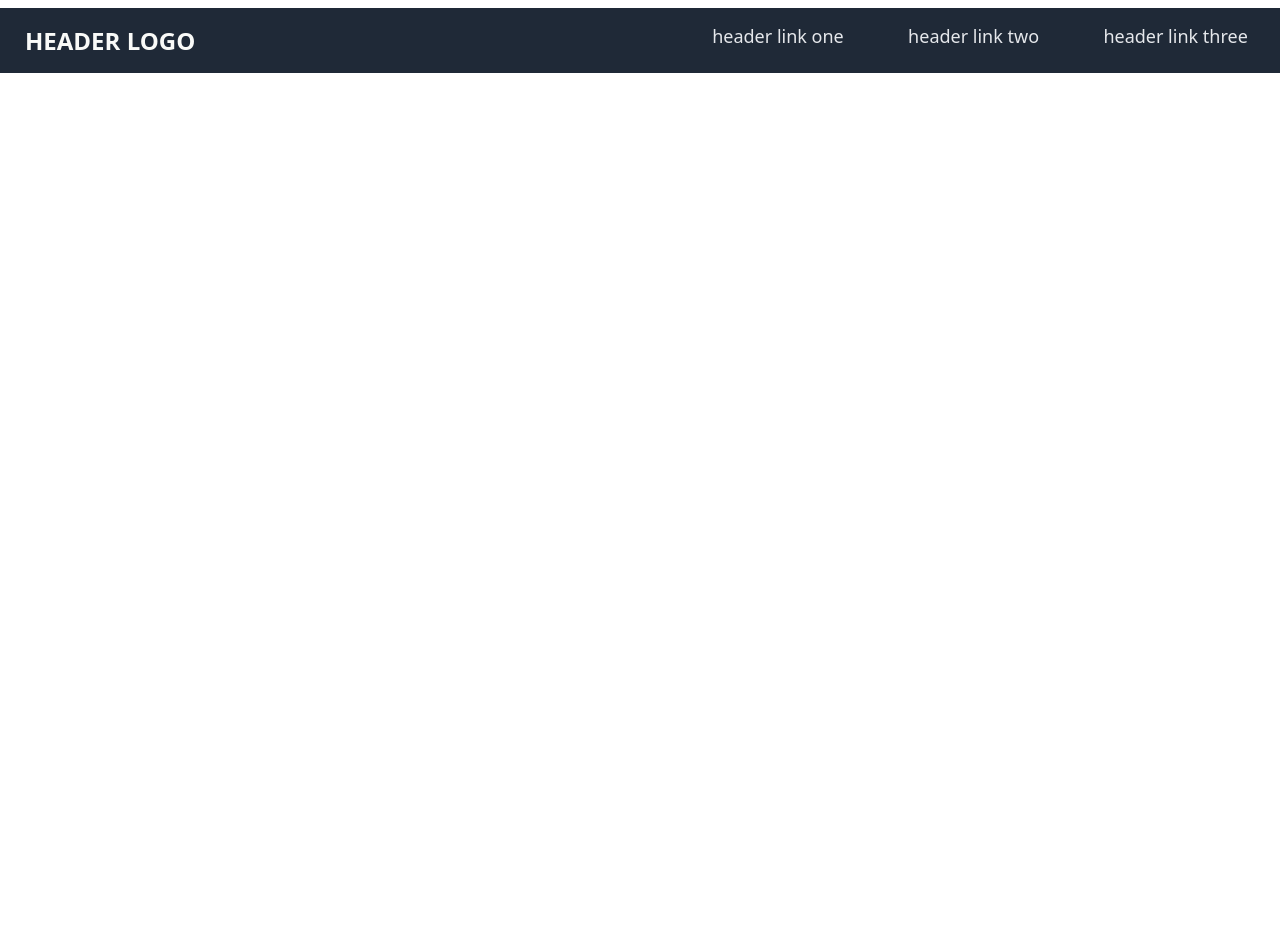
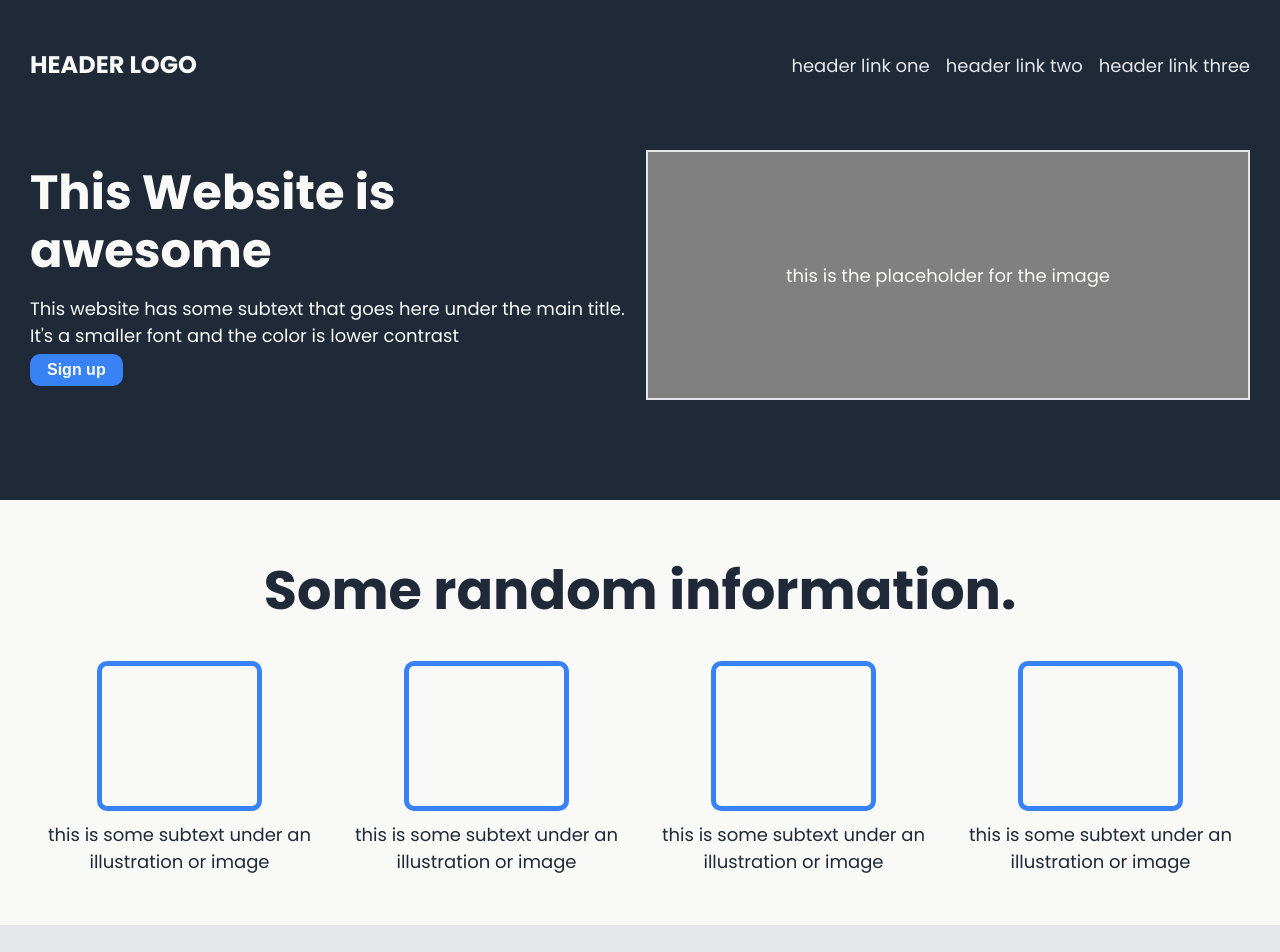
Before and after one commit to awaismumtaz/The-landing-page, a plain HTML site: page index.html in a window 1280 px wide. Shown: the top 952 px of the page. Before the commit the page ends 800 px from the top, so only its background shows below. Drawn offline with Linux system fonts and the light colour scheme.

Commit message:
modified html and css

```diff
--- a/index.html
+++ b/index.html
@@ -5,31 +5,73 @@
     <meta http-equiv="X-UA-Compatible" content="IE=edge">
     <meta name="viewport" content="width=device-width, initial-scale=1.0">
     <link rel="stylesheet" href="style.css">
-    <title>Document</title>
+    <title>The Landing page</title>
 </head>
 <body>
-    <div class="navbar">
-        <div class="navchild">
-            <h1>HEADER LOGO</h1>
+    <nav class="navbar">
+        <div class="container">
+            <div class="logo">HEADER LOGO</div>
+            <ul class="nav">
+                <li>
+                    <a href="#">header link one</a>
+                </li>
+                <li>
+                    <a href="#">header link two</a>
+                </li>
+                <li>
+                    <a href="#">header link three</a>
+                </li>
+            </ul>
         </div>
-        <div class="navchild">
-            <ul>
-                <li><a href="#">header link one</a></li>
-                <li><a href="#">header link two</a></li>
-                <li><a href="#">header link three</a></li>
-            </ul>
+    </nav>
+
+    <header class="header">
+        <div class="container">
+            <div class="item left">
+                <h1>This Website is awesome</h1>
+                <p>This website has some subtext that goes here under the main title. It's a smaller font and the color is lower contrast</p>
+                <button id="btn">Sign up</button>
+            </div>
+            <div class="item img">
+                <p>this is the placeholder for the image</p>
+            </div>
+        </div>
+    </header>
+    <section class="section">
+        <div class="container">
+               <div class="info"><h1>Some random information.</h1></div>
+               <div class="images">
+                    <div class="image">
+                        <div class="box"></div>
+                        <p>this is some subtext under an illustration or image</p>
+                    </div>
+                    <div class="image">
+                        <div class="box"></div>
+                        <p>this is some subtext under an illustration or image</p>
+                    </div>
+                    <div class="image">
+                        <div class="box"></div>
+                        <p>this is some subtext under an illustration or image</p>
+                    </div>
+                    <div class="image">
+                        <div class="box"></div>
+                        <p>this is some subtext under an illustration or image</p>
+                    </div>
+               </div>
+        </div>
+    </section>
+
+    <div class="quotation">
+        <div class="container">
+            <p>This is an inspiring quote, or a testomonial from a customer. Maybe it's just filling up the space, maybe people will actually read it. who knows? All I know is that it look nice.</p>
+            <div class="author">-Thor, God of Thunder</div>
         </div>
     </div>
 
-
-    <div class="flex-container">
-        <div class="item">
-            <div class="item"></div>
-            <div class="item"></div>
+    <footer class="footer">
+        <div class="container">
+            <h2>Copyright &copy; The Odin Project 2022</h2>
         </div>
-        <div class="item"></div>
-        <div class="item"></div>
-        <div class="item"></div>
-    </div>
+    </footer>
 </body>
 </html>
--- a/style.css
+++ b/style.css
@@ -1,37 +1,177 @@
-*{
-    font-family: system-ui, -apple-system, BlinkMacSystemFont, 'Segoe UI', Roboto, Oxygen, Ubuntu, Cantarell, 'Open Sans', 'Helvetica Neue', sans-serif;
+@import url('https://fonts.googleapis.com/css2?family=Poppins:wght@400;700&display=swap');
+
+* {
+  box-sizing: border-box;
+  margin: 0;
+  padding: 0;
 }
+
 body {
-    box-sizing: border-box;
-    margin-left: auto;
-    margin-right: auto;
-    max-width: 80rem;
-}
-a {
+    font-family: 'Poppins', sans-serif;
+    font-size: 18px;
+    line-height: 1.5;
+  }
+
+  img {
+    max-width: 100%;
+  }
+
+  h1,
+  h2 {
+    margin-bottom: 15px;
+  }
+
+  ul {
+    list-style-type: none;
+  }
+
+  .container {
+    max-width: 1440px;
+    margin: 0 auto;
+    padding: 0 30px;
+  }
+    /* Navigation bar */
+  .navbar {
+
+    background-color: #1f2937;
+    color: #f9faf8;
+    height: 100px;
+    padding-top: 30px;
+  }
+  .navbar .logo {
+    font-weight: bold;
+    font-size: 24px;
+  }
+  .navbar a {
+    color: #e5e7eb;
     text-decoration: none;
     font-size: 18px;
-    color: #e5e7eb;
-}
-.navchild h1 {
-    font-size: 24px;
+    font-weight: lighter;
+  }
+
+  .navbar a:hover {
+    color: #9db1da;
+  }
+
+  .navbar .container {
+    display: flex;
+    justify-content: space-between;
+    align-items: center;
+    height: 100%;
+    margin-bottom: 30px;
+  }
+
+  .navbar ul {
+    display: flex;
+    gap: 16px;
+  }
+
+  .header {
+    background-color: #1f2937;
     color: #f9faf8;
-    padding-left: 25px;
-}
+    min-height: 400px;
+    padding: 50px 0;
+  }
 
-.navbar li {
-    list-style: none;
-}
+  .header h1 {
+    font-size: 48px;
+    font-weight: bolder;
+    line-height: 1.2;
+  }
 
-.navbar {
+  .header .container {
     display: flex;
-    justify-content: space-around;
+    justify-content: space-between;
+    align-items: center;
+    gap: 16px;
+  }
+  .header .item {
+    flex: 1;
+    align-content: center;
+    height: 250px;
+  }
+  .header .img {
+    background-color: grey;
+    border: 2px solid #e5e7eb;
+    text-align: center;
+    display: flex;
+    align-items: center;
+    justify-content: center;
+  }
+  #btn {
+    background-color: #3882f6;
+    text-align: center;
+    color: #f9faf8;
+    border: 2px solid #3882f6;
+    border-radius: 10px;
+    padding: 5px 15px;
+    font-size: medium;
+    font-weight: bold;
+    margin-top: 5px;
+  }
+
+  .section {
+    background-color: #f9faf8;
+    color: #1f2937;
+    min-height: 400px;
+    padding: 50px 0;
+  }
+  .section .info {
+    color: #1f2937;
+    font-size: 36px;
+    font-weight: bolder;
+    text-align: center;
+  }
+  .section .images {
+    display: flex;
+    justify-content: center;
+    align-items: center;
+    gap: 8px;
+    padding-top: 15px;
+  }
+  .section .image {
+    display: flex;
+    flex-direction: column;
+    justify-content:space-between;
+    align-items: center;
+    text-align: center;
+  }
+
+  .section .image .box {
+    border: 5px solid #3882f6;
+    border-radius: 10px;
+    width: 165px;
+    height: 150px;
+    margin-bottom: 10px;
+  }
+
+  .quotation {
+    background-color: #e5e7eb;
+    min-height: 400px;
+  }
+  .quotation .container {
+    display: flex;
+    flex-direction: column;
+    align-items: center;
+    justify-content: center;
+    padding: 50px;
+    width: 1000px;
+  }
+  .quotation p {
+    font-size: 36px;
+    font-weight: 400;
+    font-style: italic;
+    margin-top: 50px;
+  }
+  .quotation .author {
+    align-self: end;
+
+  }
+
+  .footer {
     background-color: #1f2937;
-}
-.navchild {
-    flex: 1;
-}
-
-.navchild ul {
-    display: flex;
-    justify-content: space-around;
-}
+    color: #f9faf8;
+    height: 100px;
+    padding-top: 30px;
+    text-align: center;
+  }
```
